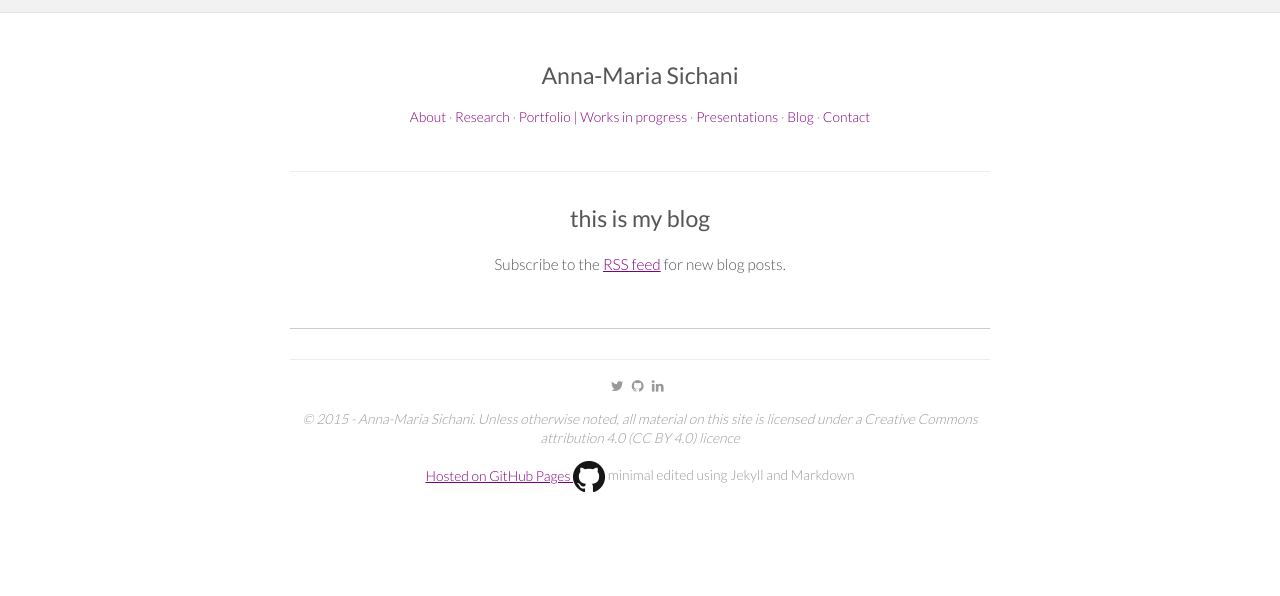
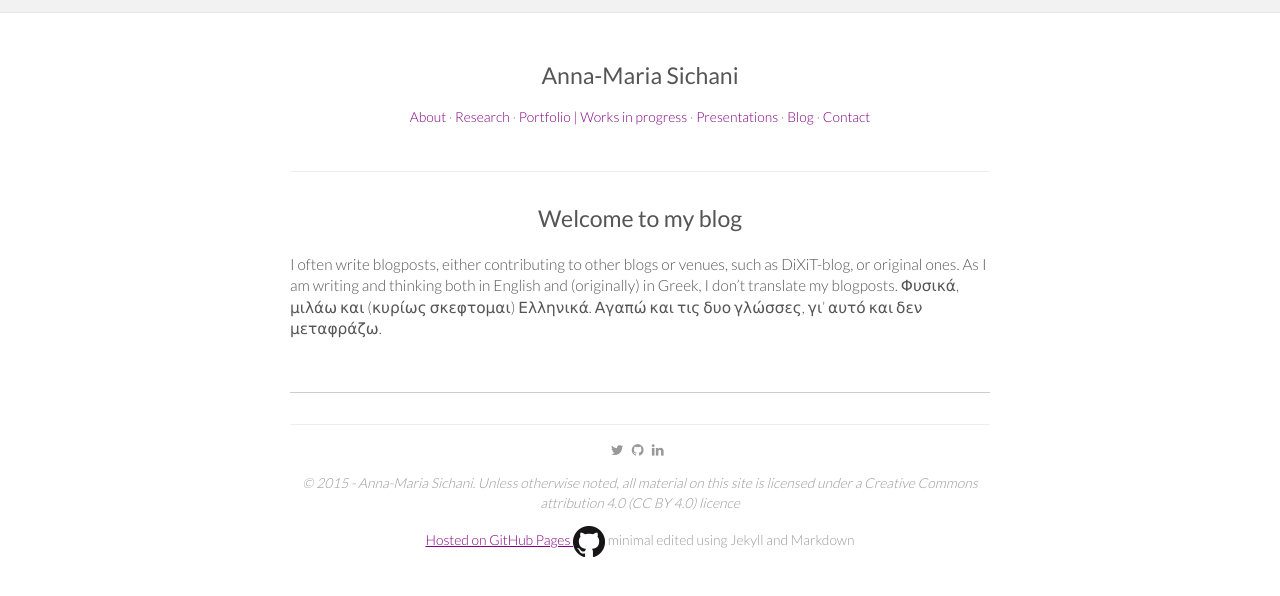
Before and after one commit to amsichani/amsichani.github.io, a Jekyll site: the page built from blog.md, in a window 1280 px wide. Shown: the top 596 px of the page. Built offline with Jekyll 4.4.1, drawn with Linux system fonts in a browser that asks for light colours; nearby versions of some CDN libraries.

Commit message:
Update blog.md

```diff
--- a/blog.md
+++ b/blog.md
@@ -2,9 +2,9 @@
 layout: default
 title: Blog
 ---
-## this is my blog
+## Welcome to my blog
+I often write blogposts, either contributing to other blogs or venues, such as DiXiT-blog, or original ones. As I am writing and thinking both in English and (originally) in Greek, I don't translate my blogposts. Φυσικά, μιλάω και (κυρίως σκεφτομαι) Ελληνικά. Αγαπώ και τις δυο γλώσσες, γι' αυτό και δεν μεταφράζω.
 
-<center>Subscribe to the <a href="./feed.xml">RSS feed</a> for new blog posts.</center>
 <br/>
 <hr/>
 
```
